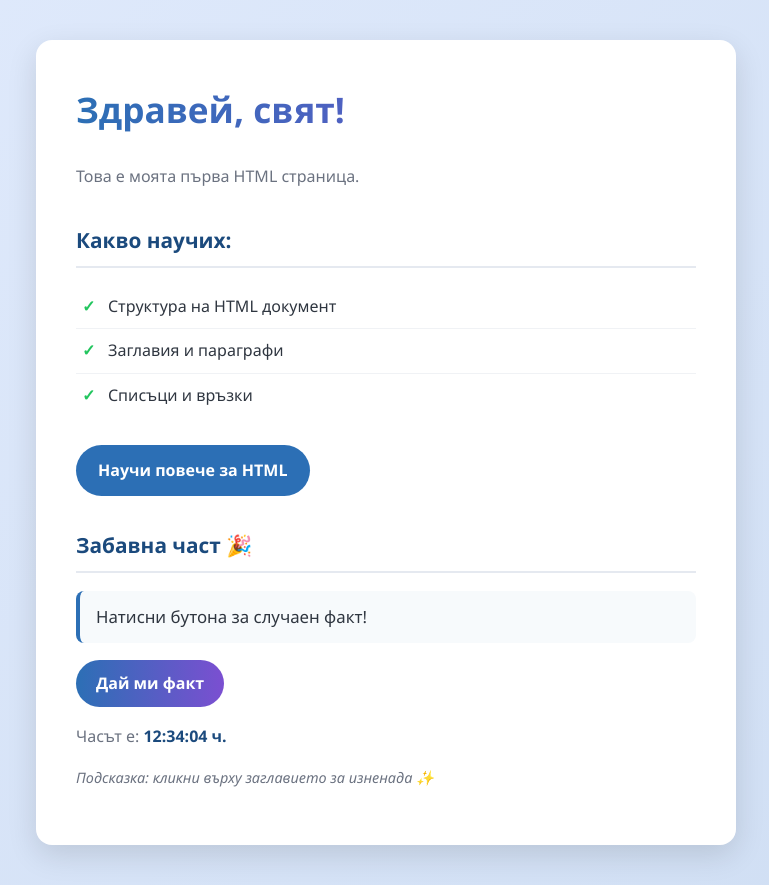
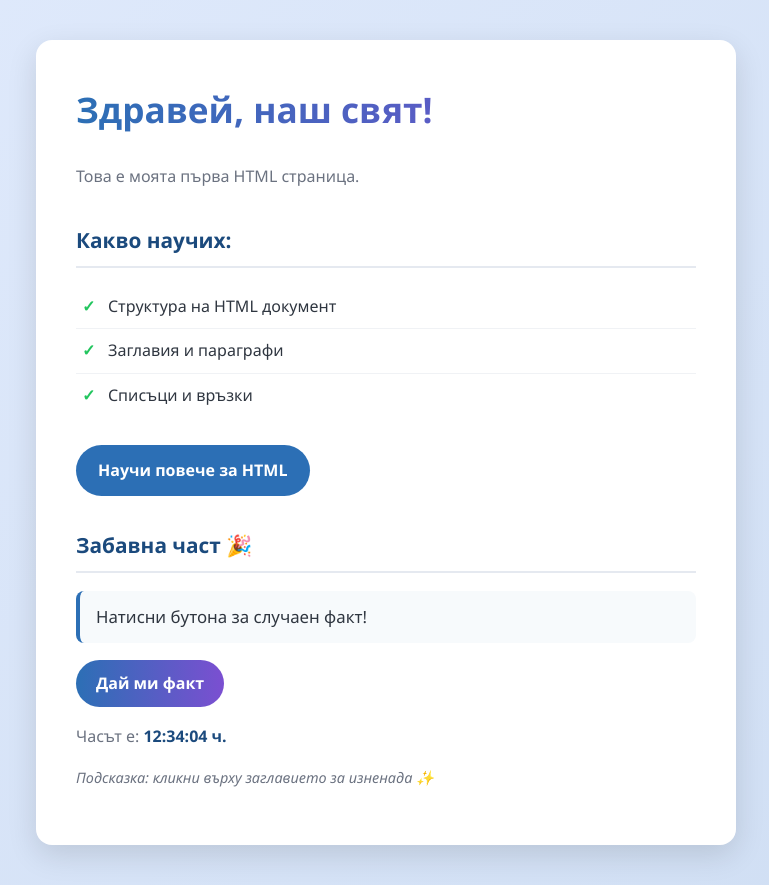
Before and after one commit to mishomich/urok1, a plain HTML site: page index.html in a window 1280 px wide. Shown: the whole page, without its empty margins (254-1023 px from the left). Drawn offline with Linux system fonts and the light colour scheme.

Commit message:
Обнови index.html

```diff
--- a/index.html
+++ b/index.html
@@ -8,7 +8,7 @@
 </head>
 <body>
     <div class="box">
-        <h1>Здравей, свят!</h1>
+        <h1>Здравей, наш свят!</h1>
         <p>Това е моята първа HTML страница.</p>
 
         <h2>Какво научих:</h2>
```
